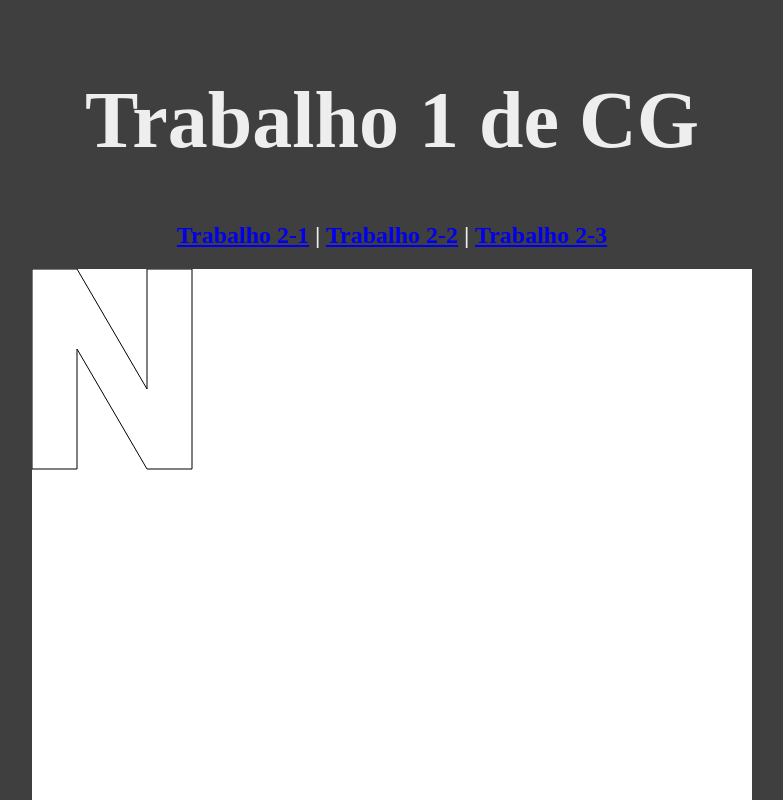
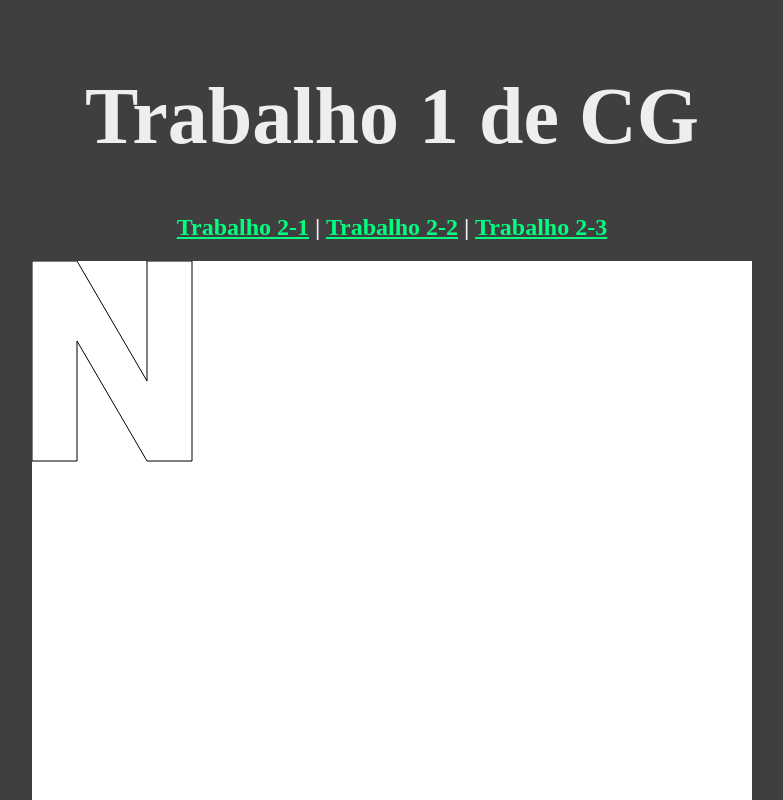
Before and after one commit to jose-nascimento/jose-nascimento, a plain HTML site: page index.html in a window 1280 px wide. Shown: the top 800 px of the page, without its empty margins (248-1031 px from the left). Drawn offline with Linux system fonts and the light colour scheme.

Commit message:
Link styling for visibility

```diff
--- a/style.css
+++ b/style.css
@@ -8,7 +8,15 @@ body {
 
 h1 {
   font-size: 5em;
-  line-height: 1.2em;
+  line-height: 1.1em;
+}
+
+a {
+  color: #00FF80;
+}
+
+a:visited {
+  color: #FF8000;
 }
 
 #app {
```
